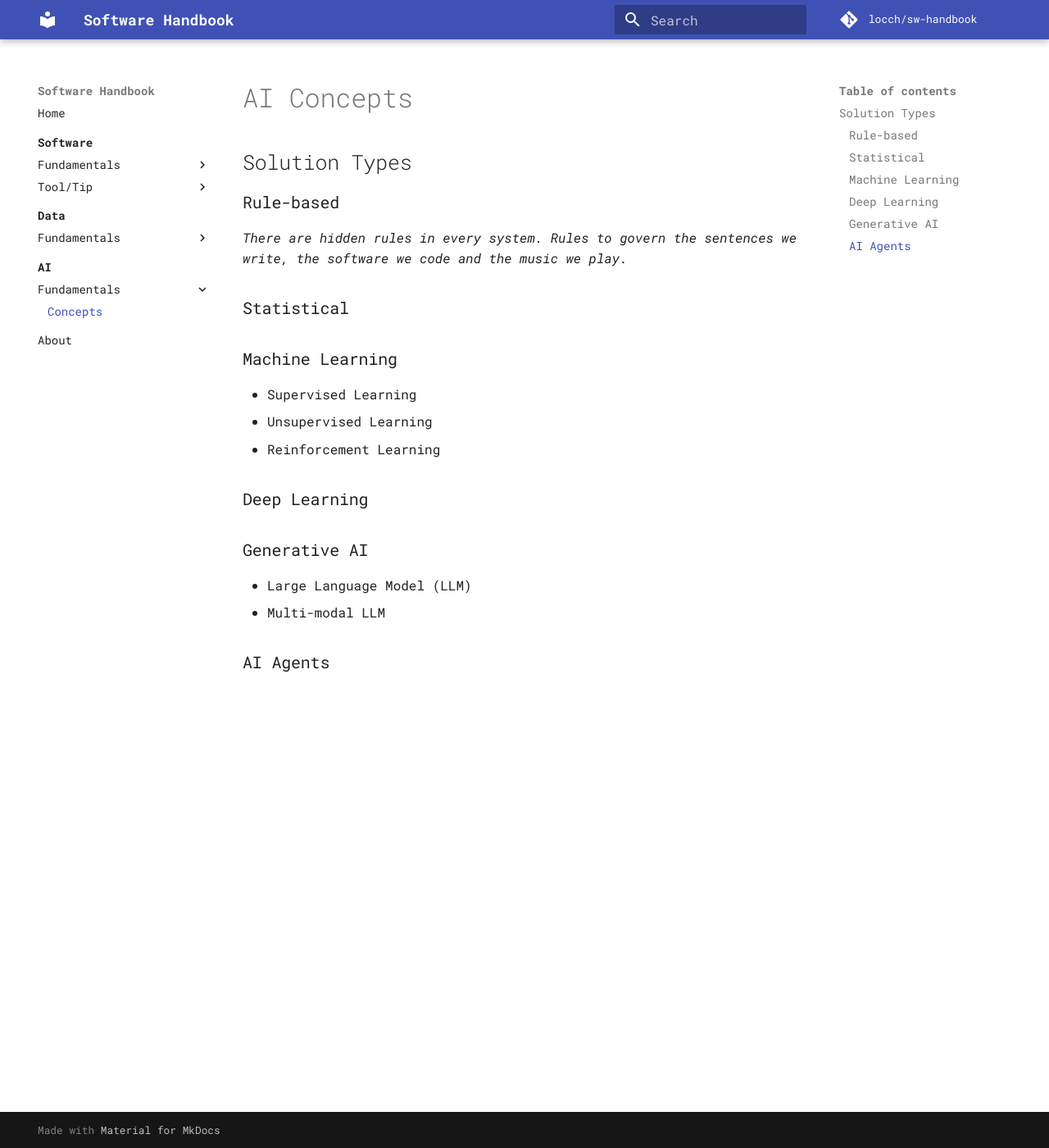
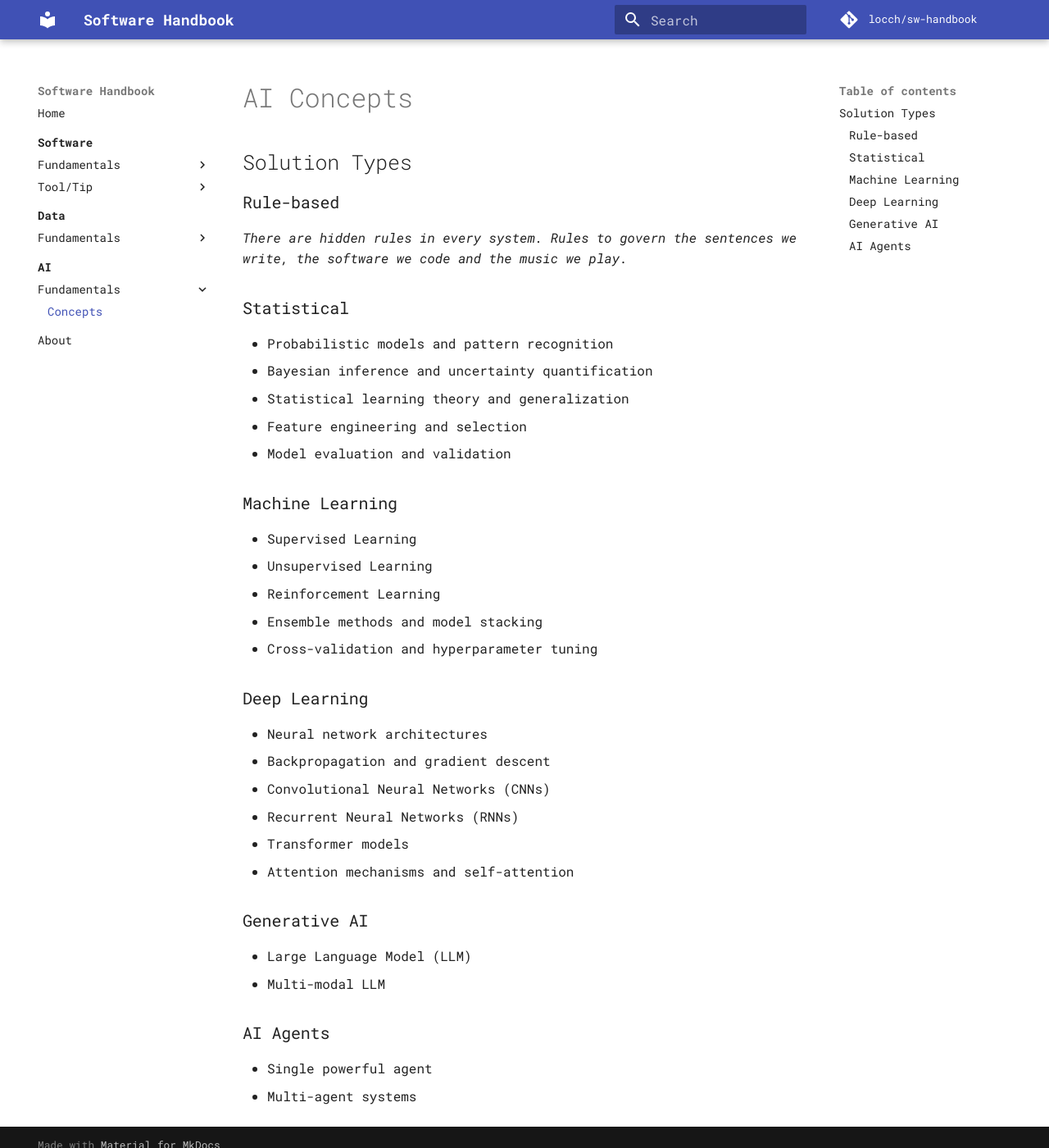
Before and after one commit to locchh/sw-handbook, an MkDocs documentation site: the page built from docs/ai/basics/concepts.md, in a window 1280 px wide and 1400 px high. Shown: the whole window at 82% size. Built offline with MkDocs 1.6.1 and Material for MkDocs 9.7.7, drawn with Linux system fonts in a browser that asks for light colours; comment, search, counter and statistics services are not loaded.

Commit message:
docs: expand AI concepts with detailed subtopics across all categories
- Add statistical learning fundamentals including probabilistic models, Bayesian inference, and feature engineering
- Expand machine learning section with ensemble methods and cross-validation techniques
- Detail deep learning architectures covering CNNs, RNNs, transformers, and attention mechanisms
- Add AI agent types distinguishing single and multi-agent systems

```diff
--- a/docs/ai/basics/concepts.md
+++ b/docs/ai/basics/concepts.md
@@ -7,16 +7,31 @@
 *There are hidden rules in every system. Rules to govern the sentences we write, the software we code and the music we play.*
 
 ### Statistical
+- Probabilistic models and pattern recognition
+- Bayesian inference and uncertainty quantification
+- Statistical learning theory and generalization
+- Feature engineering and selection
+- Model evaluation and validation
 
 ### Machine Learning
 - Supervised Learning
 - Unsupervised Learning
 - Reinforcement Learning
+- Ensemble methods and model stacking
+- Cross-validation and hyperparameter tuning
 
 ### Deep Learning
+- Neural network architectures
+- Backpropagation and gradient descent
+- Convolutional Neural Networks (CNNs)
+- Recurrent Neural Networks (RNNs)
+- Transformer models
+- Attention mechanisms and self-attention
 
 ### Generative AI
 - Large Language Model (LLM)
 - Multi-modal LLM
 
 ### AI Agents
+- Single powerful agent
+- Multi-agent systems
```
